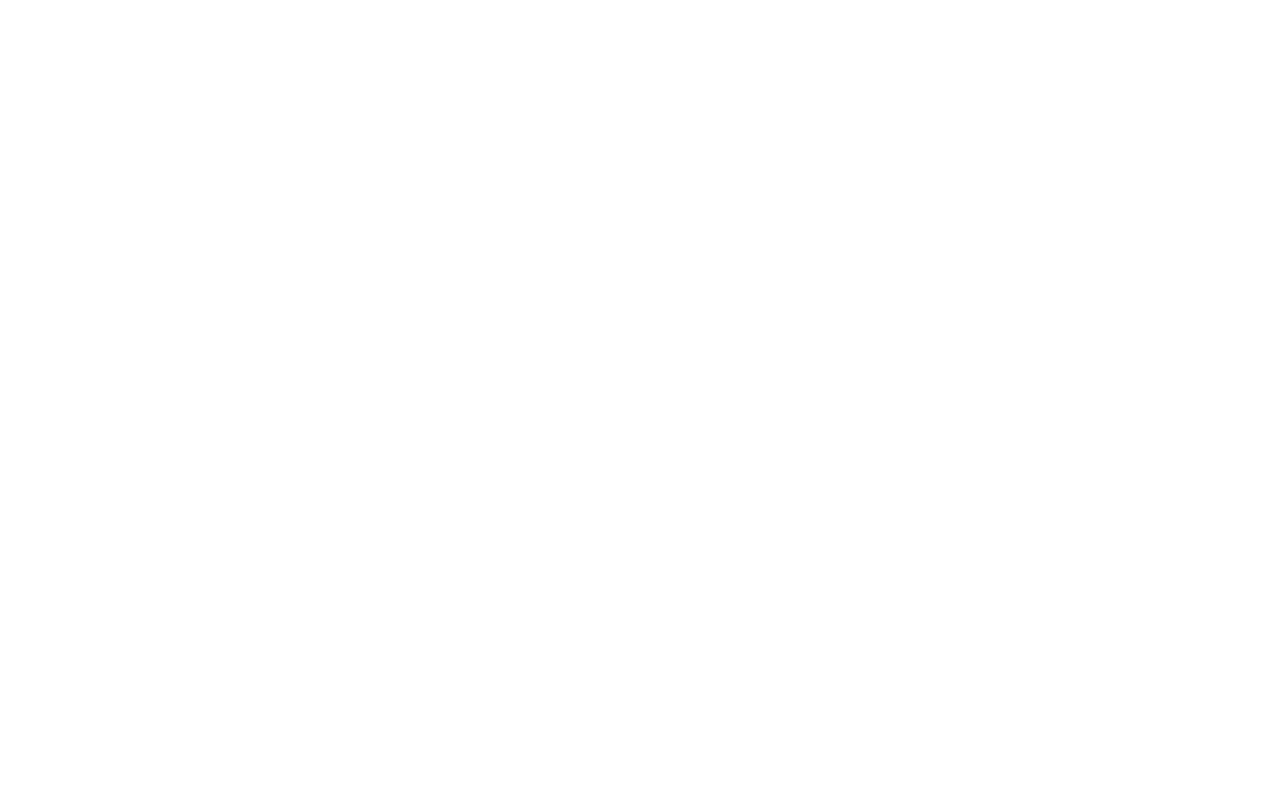
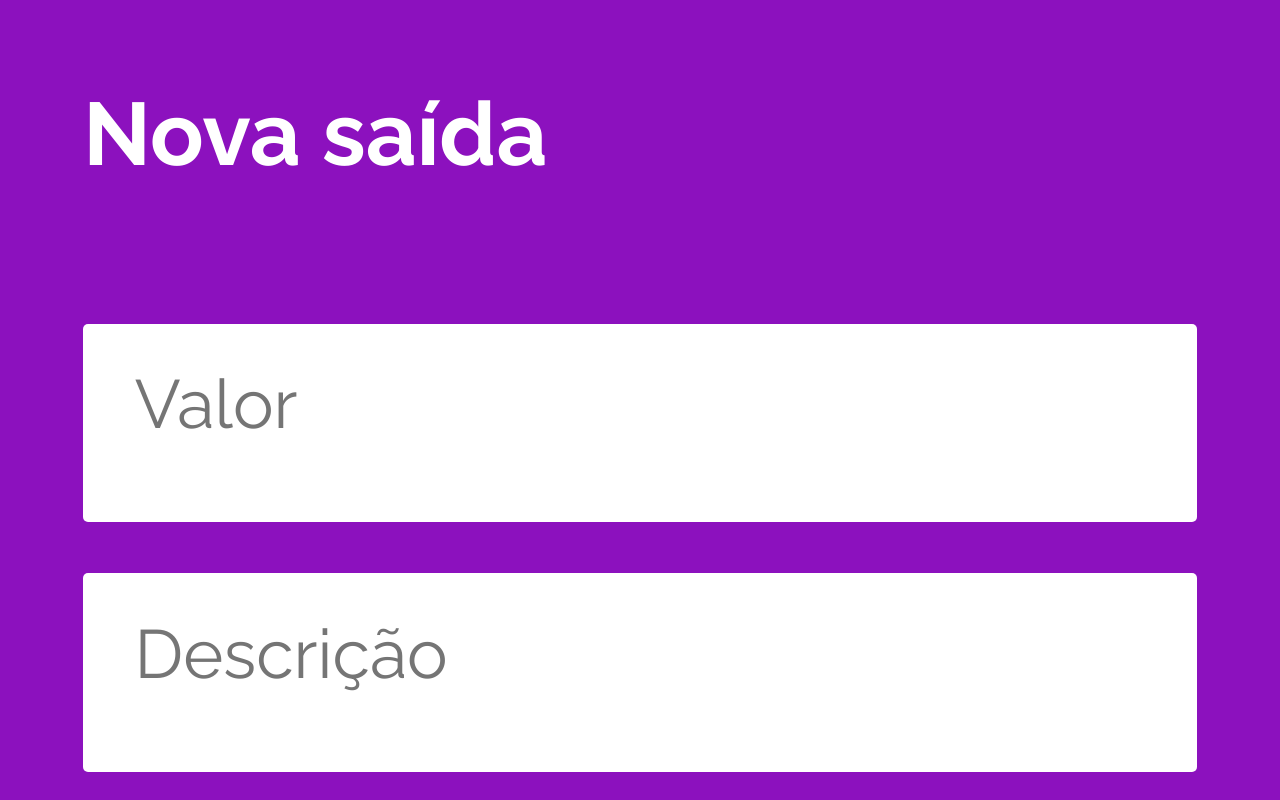
Before and after one commit to FernandoAlmeida2/MyWallet, a React (Create React App) app: page /new-data/1 in a window 1280 px wide. Before the commit this address had no page. Shown: the top 800 px of the page. Built offline with nearby package versions, Linux system fonts and the light colour scheme; a web font is replaced by a local one.

Commit message:
register new data route created

```diff
--- a/src/App.js
+++ b/src/App.js
@@ -7,6 +7,7 @@
 import { useState } from "react";
 import { UserContext } from "./Contexts";
 import MyHistory from "./Pages/MyHistory/MyHistory";
+import NewData from "./Pages/NewData/NewData";
 
 export default function App() {
   const [user, setUser] = useState(null);
@@ -19,6 +20,7 @@
             <Route path="/" element={<Login setUser={setUser} />} />
             <Route path="/sign-up" element={<SignUp />} />
             <Route path="/my-history" element={<MyHistory />} />
+            <Route path="/new-data/:type" element={<NewData />} />
           </Routes>
         </BrowserRouter>
       </UserContext.Provider>
--- a/src/Pages/MyHistory/MyHistory.js
+++ b/src/Pages/MyHistory/MyHistory.js
@@ -15,6 +15,7 @@
   DataStyle,
   ButtonsDiv,
   AddStyle,
+  ResultStyle,
 } from "./Styles";
 
 const { green, red } = COLORS;
@@ -34,7 +35,6 @@
       .get(`${BASE_URL}/history`, config)
       .then((res) => {
         setHistory(res.data);
-        console.log(res.data);
       })
       .catch((err) => {
         console.log(err.response.data);
@@ -43,7 +43,14 @@
   }, [user]);
 
   if (historyData === null) return <SearchingData />;
-
+  const sum_Balance = historyData.reduce(
+    (previous, current) =>
+      current.type === "income"
+        ? previous + Number(current.amount)
+        : previous - Number(current.amount),
+    0
+  );
+  const dataExists = historyData.length !== 0;
   return (
     <HistoryStyle>
       <MainStyle>
@@ -51,27 +58,36 @@
           <h1>Olá, {user.name}</h1>
           <img src={logout} alt="logout" onClick={() => navigate("/")} />
         </HeaderStyle>
-        <ContentStyle isData={historyData.length !== 0}>
-          {historyData.length === 0 && (
+        <ContentStyle isData={dataExists}>
+          <div>
+            {historyData.map((data) => (
+              <HistElementStyle key={data._id}>
+                <DataStyle color="black">
+                  <span>{data.date}</span> &nbsp;{data.description}
+                </DataStyle>
+                <DataStyle color={data.type === "income" ? green : red}>
+                  {Number(data.amount).toFixed(2).replace(".", ",")}
+                </DataStyle>
+              </HistElementStyle>
+            ))}
+          </div>
+          {dataExists ? (
+            <HistElementStyle>
+              <ResultStyle>SALDO</ResultStyle>
+              <DataStyle color={sum_Balance >= 0 ? green : red}>
+                {sum_Balance.toFixed(2).replace(".", ",")}
+              </DataStyle>
+            </HistElementStyle>
+          ) : (
             <p>
               Não há registros de
               <br />
               entrada ou saída
             </p>
           )}
-          {historyData.map((data) => (
-            <HistElementStyle key={data._id}>
-              <DataStyle color="black">
-                <span>{data.date}</span> &nbsp;{data.description}
-              </DataStyle>
-              <DataStyle color={data.type === "income" ? green : red}>
-                {data.amount.toFixed(2).replace(".", ",")}
-              </DataStyle>
-            </HistElementStyle>
-          ))}
         </ContentStyle>
         <ButtonsDiv>
-          <AddStyle>
+          <AddStyle onClick={() => navigate("/new-data/income")}>
             <ion-icon name="add-circle-outline"></ion-icon>
             <p>
               Nova
@@ -79,8 +95,8 @@
               entrada
             </p>
           </AddStyle>
-          <AddStyle>
-            <ion-icon name="remove-circle-outline"></ion-icon>
+          <AddStyle onClick={() => navigate("/new-data/expense")}>
+            <ion-icon name="remove-circle-outline" ></ion-icon>
             <p>
               Nova
               <br />
--- a/src/Pages/MyHistory/Styles.js
+++ b/src/Pages/MyHistory/Styles.js
@@ -33,11 +33,12 @@
   border-radius: 5px;
   display: flex;
   flex-direction: ${(props) => props.isData ? "column" : "row"};
-  justify-content: ${(props) => props.isData ? "start" : "center"};
+  justify-content: ${(props) => props.isData ? "space-between" : "center"};
   align-items: ${(props) => props.isData ? "none" : "center"};
-  padding: 6vw 3.2vw 3.2vw 3.2vw;
+  padding: 0 3.2vw 4.5vw 3.2vw;
   gap: 6vw;
   margin-top: 3.5vw;
+  overflow-y: auto;
   p {
     font-size: 5.3vw;
     color: ${gray};
@@ -74,6 +75,7 @@
 export const HistElementStyle = styled.div`
   display: flex;
   justify-content: space-between;
+  margin-top: 6vw;
 
 `
 export const DataStyle = styled.div`
@@ -84,3 +86,7 @@
     color: #c6c6c6;
   }
 `;
+export const ResultStyle = styled.div`
+  font-size: 4.53vw;
+  font-weight: 700;
+`
--- /dev/null
+++ b/src/Pages/NewData/NewData.js
@@ -0,0 +1,108 @@
+import styled from "styled-components";
+import { useState, useContext } from "react";
+import { UserContext } from "../../Contexts";
+import { ButtonStyle, InputStyle } from "../../styles/CommonStyles";
+import { COLORS } from "../../constants/colors";
+import { useParams, useNavigate } from "react-router-dom";
+import { RotatingLines } from "react-loader-spinner";
+import { BASE_URL } from "../../constants/urls";
+import axios from "axios";
+
+const { background } = COLORS;
+
+export default function NewData() {
+  const { type } = useParams();
+  const navigate = useNavigate();
+  const [isLoading, setLoading] = useState(false);
+  const [bodyData, setData] = useState({
+    amount: "",
+    description: "",
+    type: type,
+  });
+  const user = useContext(UserContext);
+  const typePt = type === "income" ? "entrada" : "saída";
+
+  function handleForm(e) {
+    setData({ ...bodyData, [e.target.name]: e.target.value });
+  }
+
+  async function submitData(e) {
+    e.preventDefault();
+    setLoading(true);
+    try{
+        const config = {
+            headers: {
+              Authorization: `Bearer ${user.token}`,
+            },
+          };
+        const response = await axios.post(`${BASE_URL}/history`,bodyData, config);
+        setLoading(false);
+        console.log(response.data)
+        navigate("/my-history");
+    } catch(err){
+        console.log(err.response.data);
+        err.response.data.message && alert(err.response.data.message);
+        setLoading(false);
+    }
+
+  }
+
+  return (
+    <RegDataStyle>
+      <h1>Nova {typePt}</h1>
+      <form onSubmit={submitData}>
+        <InputStyle
+          placeholder="Valor"
+          name="amount"
+          value={bodyData.amount}
+          onChange={handleForm}
+          isLoading={isLoading}
+          disabled={isLoading}
+        />
+        <InputStyle
+          placeholder="Descrição"
+          name="description"
+          value={bodyData.description}
+          onChange={handleForm}
+          isLoading={isLoading}
+          disabled={isLoading}
+        />
+        <ButtonStyle isLoading={isLoading} disabled={isLoading}>
+        {isLoading ? (
+            <RotatingLines
+              strokeColor="white"
+              strokeWidth="5"
+              animationDuration="0.75"
+              width="42"
+            />
+          ) : (
+            `Salvar ${typePt}`
+          )}
+
+        </ButtonStyle>
+      </form>
+    </RegDataStyle>
+  );
+}
+
+const RegDataStyle = styled.div`
+  height: 100vh;
+  background-color: ${background};
+  display: flex;
+  flex-direction: column;
+  gap: 10.7vw;
+  padding: 6.5vw;
+
+  h1 {
+    color: white;
+    font-size: 6.93vw;
+    font-weight: 700;
+    line-height: 8.1vw;
+  }
+  form {
+    display: flex;
+    flex-direction: column;
+    align-items: center;
+    gap: 4vw;
+  }
+`;
```
